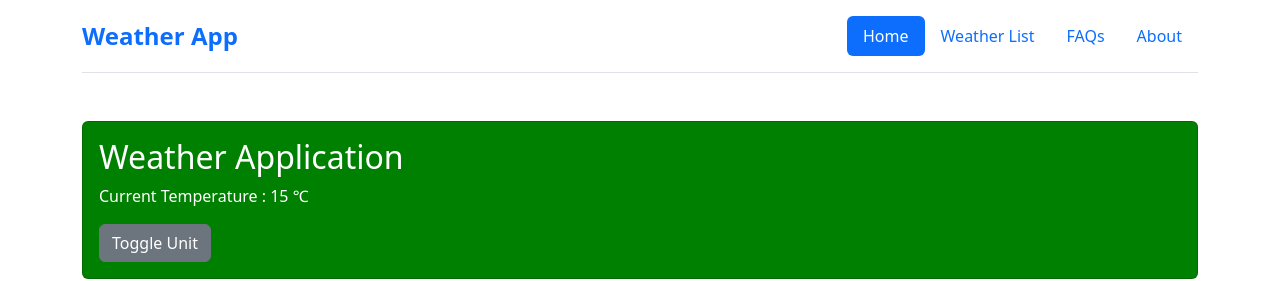
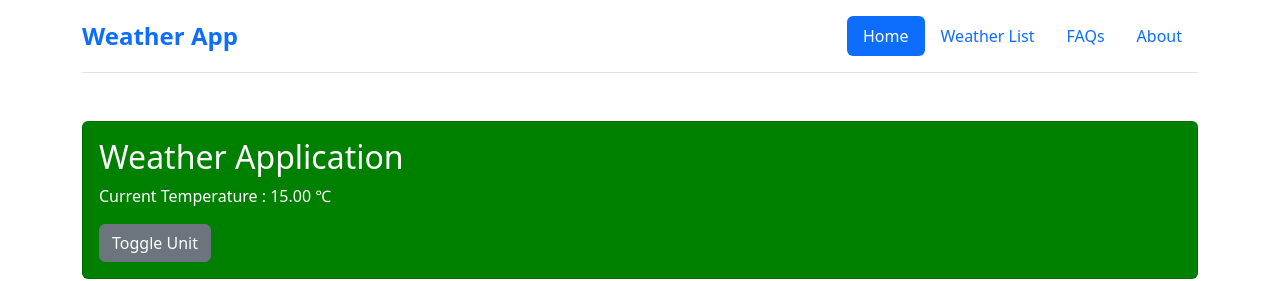
Before and after one commit to mahamfathy/Weather-App, an Angular app: page /weather in a window 1280 px wide. Shown: the top 281 px of the page. Built offline with nearby package versions, Linux system fonts and the light colour scheme.

Commit message:
add number pipe to weather component

```diff
--- a/src/app/Components/weather/weather.component.html
+++ b/src/app/Components/weather/weather.component.html
@@ -3,7 +3,8 @@
     <div class="card-body">
       <h2 class="card-title text-white">Weather Application</h2>
       <p class="card-text text-white">
-        Current Temperature :  {{ temperature | temperatureConversion : unit }}
+        Current Temperature :
+        {{ temperature | temperatureConversion : unit | number : "1.2-2" }}
         {{ unit }}
       </p>
       <button class="btn btn-secondary" (click)="toggleUnit()">
--- a/src/app/Components/weather/weather.component.ts
+++ b/src/app/Components/weather/weather.component.ts
@@ -2,11 +2,12 @@ import { Component, OnInit } from '@angular/core';
 import { BackGroundColorDirective } from '../../Directives/back-ground-color.directive';
 import { ActivatedRoute } from '@angular/router';
 import { TemperatureConversionPipe } from '../../Pipes/temperature-conversion.pipe';
+import { CommonModule } from '@angular/common';
 
 @Component({
   selector: 'app-weather',
   standalone: true,
-  imports: [BackGroundColorDirective, TemperatureConversionPipe],
+  imports: [BackGroundColorDirective, TemperatureConversionPipe, CommonModule],
   templateUrl: './weather.component.html',
   styleUrl: './weather.component.css',
 })
@@ -25,6 +26,5 @@ export class WeatherComponent implements OnInit {
 
   toggleUnit() {
     this.unit = this.unit === '℃' ? '℉' : '℃';
-
   }
 }
```
